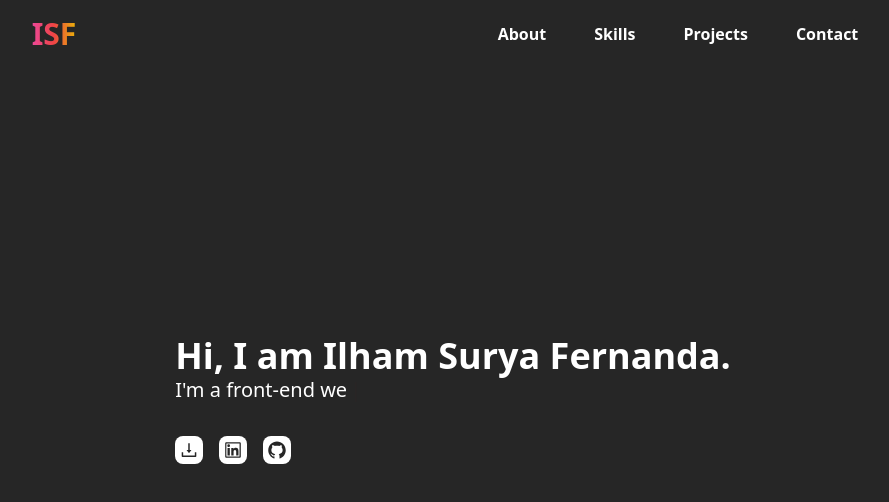
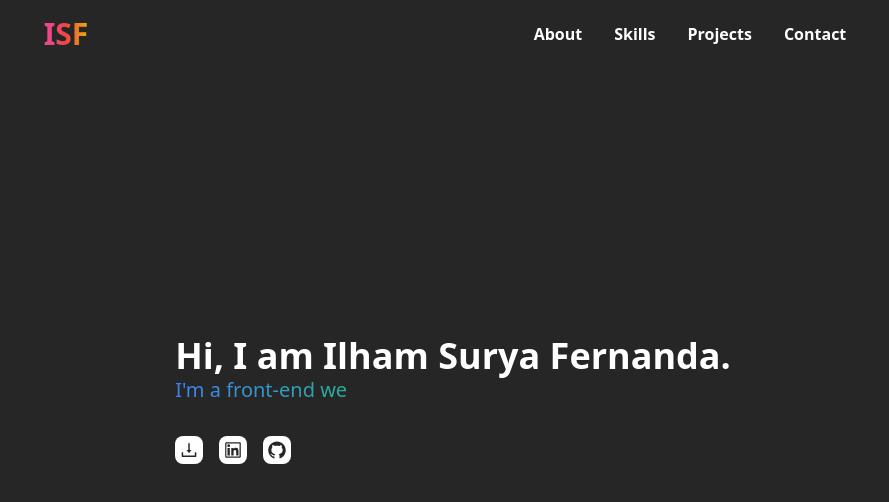
Before and after one commit to ilhamsuryaf/isf-portfolio, a React (Vite) app: page / in a window 1280 px wide. Shown: the top 502 px of the page, without its empty margins (187-1076 px from the left). Built offline with nearby package versions, Linux system fonts and the light colour scheme.

Commit message:
adding animation to navigation and hero page

```diff
--- a/src/components/Hero.jsx
+++ b/src/components/Hero.jsx
@@ -1,4 +1,5 @@
-import { useTypewriter, Cursor } from "react-simple-typewriter";
+import { useTypewriter } from "react-simple-typewriter";
+import { motion } from "framer-motion";
 import {
   AiOutlineLinkedin,
   AiOutlineGithub,
@@ -17,28 +18,35 @@ const Hero = () => {
   });
   return (
     <div className="flex max-md:flex-col justify-center gap-8 p-8 items-center w-full min-h-screen bg-neutral-800">
-      <div className="text-white">
+      <motion.div
+        initial={{ y: 10, opacity: 0.2 }}
+        whileInView={{ y: 0, opacity: 1 }}
+        transition={{ duration: 0.5, ease: "easeInOut" }}
+        className="text-white"
+      >
         <h1 className="text-4xl font-semibold">
           Hi, I am Ilham Surya Fernanda.
         </h1>
-        <p className="text-xl font-medium">
+        <p className="text-xl font-medium bg-gradient-to-r from-blue-500 via-green-500 to-green-500 bg-clip-text text-transparent">
           I<span>{text}</span>
-          <Cursor cursorColor="red" />
         </p>
 
         <div className="flex mt-8 gap-4 items-center text-neutral-800 text-center">
           {heroNavigation.map((nav, index) => (
-            <a
+            <motion.a
+              whileHover={{ scale: 1.05, y: -5 }}
+              whileTap={{ scale: 0.95, y: 0 }}
+              transition={{ duration: 0.3, ease: "easeInOut" }}
               key={index}
               href={nav.href}
               target={`_blank`}
-              className={`bg-white p-1 rounded-lg text-xl font-bold hover:-translate-y-1 hover:shadow-md ${nav.shadow} hover:scale-105 transition-all ease-linear duration-300`}
+              className={`bg-white p-1 rounded-lg text-xl font-bold hover:-translate-y-1 hover:shadow-md ${nav.shadow}`}
             >
               {nav.icon}
-            </a>
+            </motion.a>
           ))}
         </div>
-      </div>
+      </motion.div>
     </div>
   );
 };
@@ -49,16 +57,16 @@ const heroNavigation = [
   {
     icon: <AiOutlineDownload />,
     href: "#",
-    shadow: "hover:shadow-green-600 ",
+    shadow: "hover:shadow-green-600",
   },
   {
     icon: <AiOutlineLinkedin />,
     href: "https://www.linkedin.com/in/ilham-surya-fernanda-096079262/",
-    shadow: "hover:shadow-blue-600 ",
+    shadow: "hover:shadow-blue-600",
   },
   {
     icon: <AiOutlineGithub />,
     href: "https://github.com/ilhamsuryaf",
-    shadow: "hover:shadow-amber-600 ",
+    shadow: "hover:shadow-amber-600",
   },
 ];
--- a/src/components/Navbar.jsx
+++ b/src/components/Navbar.jsx
@@ -1,4 +1,5 @@
 import { useState } from "react";
+import { motion, AnimatePresence } from "framer-motion";
 import { TiThMenuOutline, TiTimesOutline } from "react-icons/ti";
 
 const navigation = [
@@ -21,10 +22,26 @@ const navigation = [
 ];
 
 const Navbar = () => {
-  let [menuOpen, setMenuOpen] = useState(true);
+  let [menuOpen, setMenuOpen] = useState(false);
 
   const toggleMenu = () => {
     setMenuOpen(!menuOpen);
+  };
+
+  const containerVariants = {
+    initial: {
+      transition: {
+        staggerChildren: 0.1,
+        staggerDirection: -1,
+      },
+    },
+    open: {
+      transition: {
+        delayChildren: 0.3,
+        staggerChildren: 0.1,
+        staggerDirection: 1,
+      },
+    },
   };
 
   return (
@@ -33,29 +50,41 @@ const Navbar = () => {
         onClick={toggleMenu}
         className="hidden text-white max-md:fixed max-md:z-10 max-md:flex max-md:top-9 max-md:right-9 text-4xl  transition-all duration-500 ease-in-out"
       >
-        {!menuOpen ? (
+        {menuOpen ? (
           <TiTimesOutline className="hover:text-red-700" />
         ) : (
           <TiThMenuOutline className="hover:text-green-500" />
         )}
       </button>
       <div
-        className={`flex fixed justify-around items-center bg-neutral-800 text-white w-full p-4 max-md:h-screen max-md:flex-col max-md:justify-center max-md:shadow-lime-400 max-md:shadow-sm ${
-          !menuOpen ? "max-md:left-0" : "max-md:left-[110%]"
-        } transition-all duration-700 ease-in-out`}
+        className={`flex fixed justify-around items-center bg-neutral-800 max-md:bg-violet-950 text-white w-full p-4 max-md:h-screen max-md:flex-col max-md:justify-center max-md:shadow-xl max-md:shadow-violet-950 ${
+          menuOpen ? "max-md:left-0" : "max-md:left-[110%]"
+        } transition-all duration-700 ease-in-out
+        `}
       >
         <div className="font-bold text-3xl max-md:absolute max-md:text-9xl max-md:left-1/2 max-md:top-1/2 max-md:opacity-70 bg-gradient-to-r from-pink-500 via-red-500 to-yellow-500 bg-clip-text text-transparent">
           <a href="/">ISF</a>
         </div>
-        <div className="flex gap-4 font-semibold justify-center max-md:block max-md:z-10">
-          {navigation.map((nav, index) => (
+        <AnimatePresence>
+          <motion.div
+            variants={containerVariants}
+            initial="initial"
+            animate="open"
+            close="initial"
+            className="flex font-semibold justify-center max-md:block max-md:z-10"
+          >
+            {navigation.map((nav, index) => {
+              return (
+                <div className="overflow-hidden" key={index}>
                   <NavigationLinks
-              key={index}
                     title={nav.title}
                     href={nav.href}
                   ></NavigationLinks>
-          ))}
                 </div>
+              );
+            })}
+          </motion.div>
+        </AnimatePresence>
       </div>
     </nav>
   );
@@ -63,15 +92,32 @@ const Navbar = () => {
 
 export default Navbar;
 
+const navigationVariants = {
+  initial: {
+    y: "40vh",
+    transition: {
+      duration: 0.7,
+      ease: [0.37, 0, 0.63, 1],
+    },
+  },
+  open: {
+    y: 0,
+    transition: {
+      duration: 0.7,
+      ease: [0, 0.55, 0.45, 1],
+    },
+  },
+};
+
 const NavigationLinks = ({ title, href }) => {
   return (
-    <div className="relative max-md:text-4xl max-md:my-4 mx-4">
-      <a
-        className="after:absolute after:-bottom-1 after:left-0 after:h-1 after:w-0 after:bg-white hover:after:w-full after:transition-all after:duration-300"
-        href={href}
+    <motion.div
+      variants={navigationVariants}
+      whileTap={{ scale: 0.95 }}
+      transition={{ duration: 0.3, ease: "easeInOut" }}
+      className="relative max-md:text-4xl max-md:my-3 mx-4 after:absolute max-md:after:-bottom-1 after:bottom-0 after:left-0 after:h-1 after:w-0 after:rounded-lg after:bg-white hover:after:w-full after:transition-all after:duration-300"
     >
-        {title}
-      </a>
-    </div>
+      <a href={href}>{title}</a>
+    </motion.div>
   );
 };
```
Lines whose indentation alone changed are shown as unchanged.
